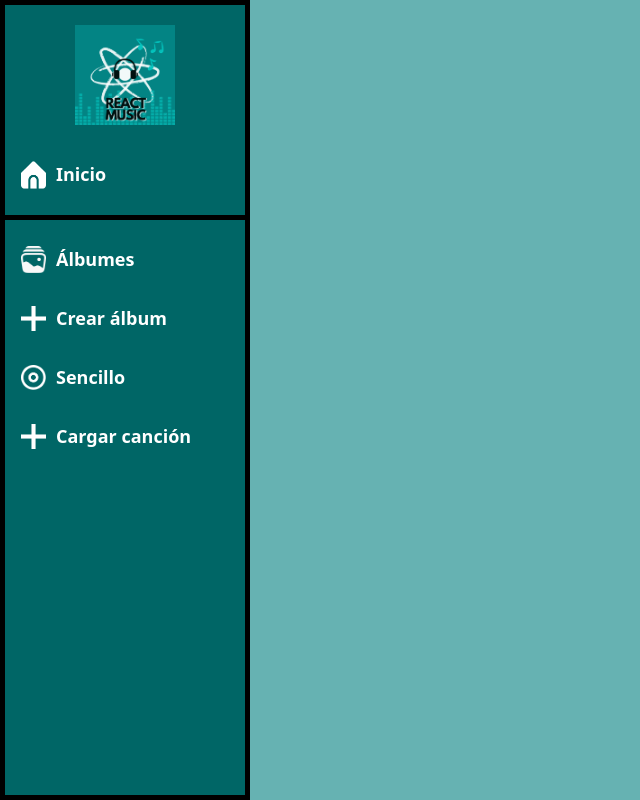
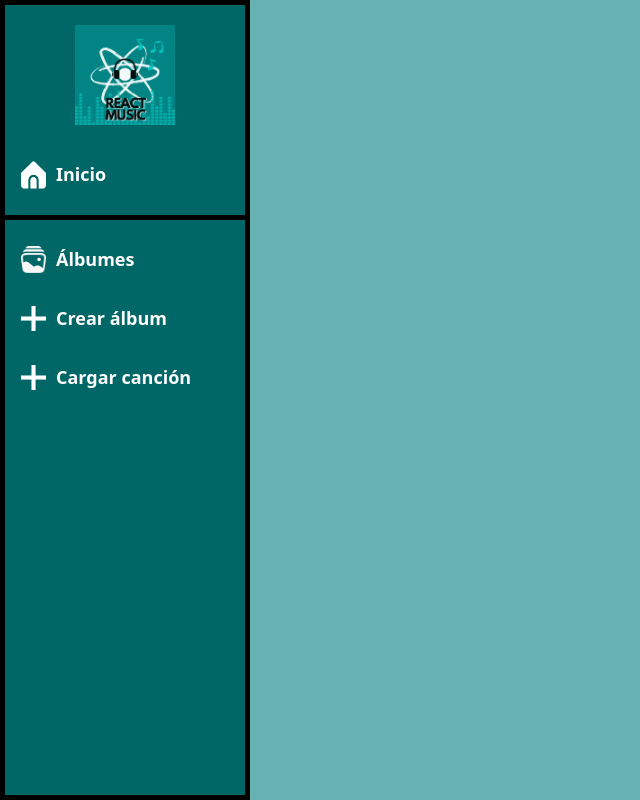
Before and after one commit to IVANCCAMA/Spotify-React, a React (Create React App) app in the folder spotify/: page / in a window 1280 px wide. Shown: the whole page, without its empty margins (0-640 px from the left). Built offline with nearby package versions, Linux system fonts and the light colour scheme.

Commit message:
Fix: ocultar censillo

```diff
--- a/spotify/src/App.js
+++ b/spotify/src/App.js
@@ -19,7 +19,7 @@ function App() {
             <Route path="/Inicio" element={<Inicio />} />
             <Route path="/Albumes" element={<ListaAlbumes />} />
             <Route path="/crearAlbum" element={<CrearLista />} />
-            <Route path="/Sencillo" element={<Sencillo />} />
+            {/* <Route path="/Sencillo" element={<Sencillo />} /> */}
             <Route path="/añadirCancion" element={<AñadirCancion />} />
           </Routes>
         </div>
--- a/spotify/src/components/menuLateral.js
+++ b/spotify/src/components/menuLateral.js
@@ -46,14 +46,14 @@ function MenuLateral() {
           </Link>
         </div>
 
-        <div className="item">
+        {/* <div className="item">
           <Link to="/Sencillo">
             <div className="icon">
               <img src={disc} alt="Sencillo" width="30" />
             </div>
             <div className="title">Sencillo</div>
           </Link>
-        </div>
+        </div> */}
 
         <div className="item">
           <Link to="/añadirCancion">
```
